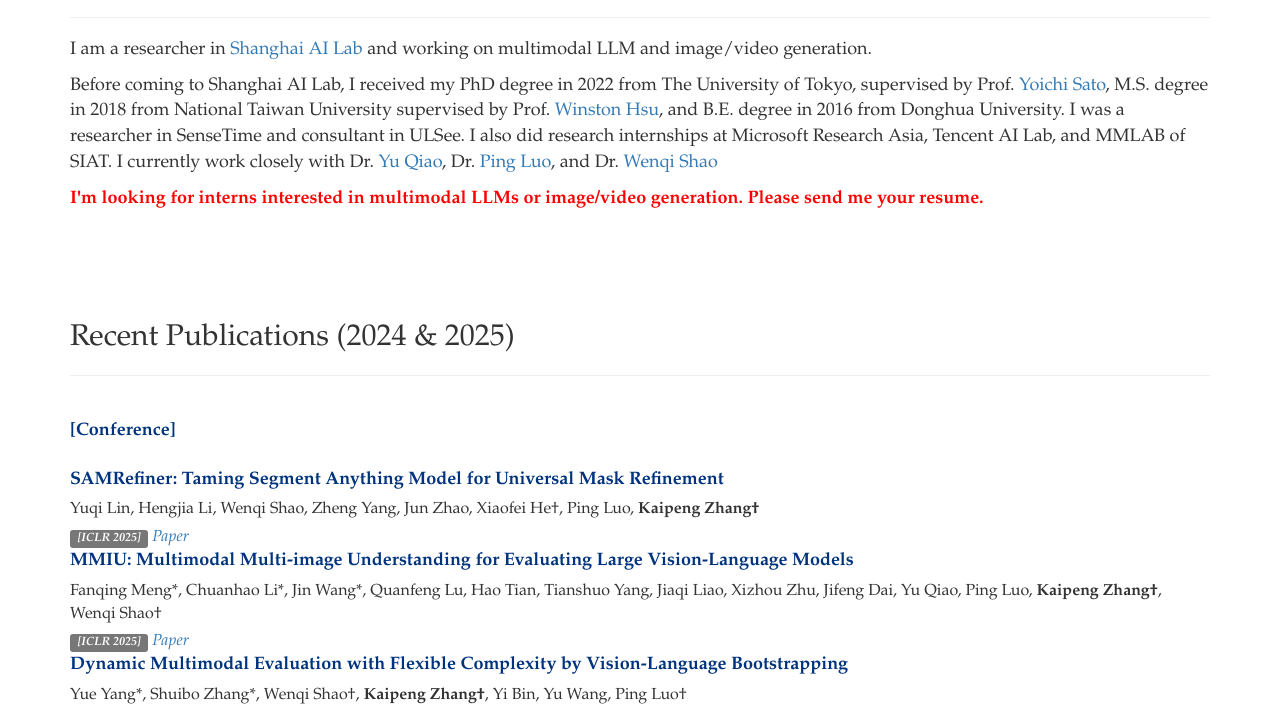
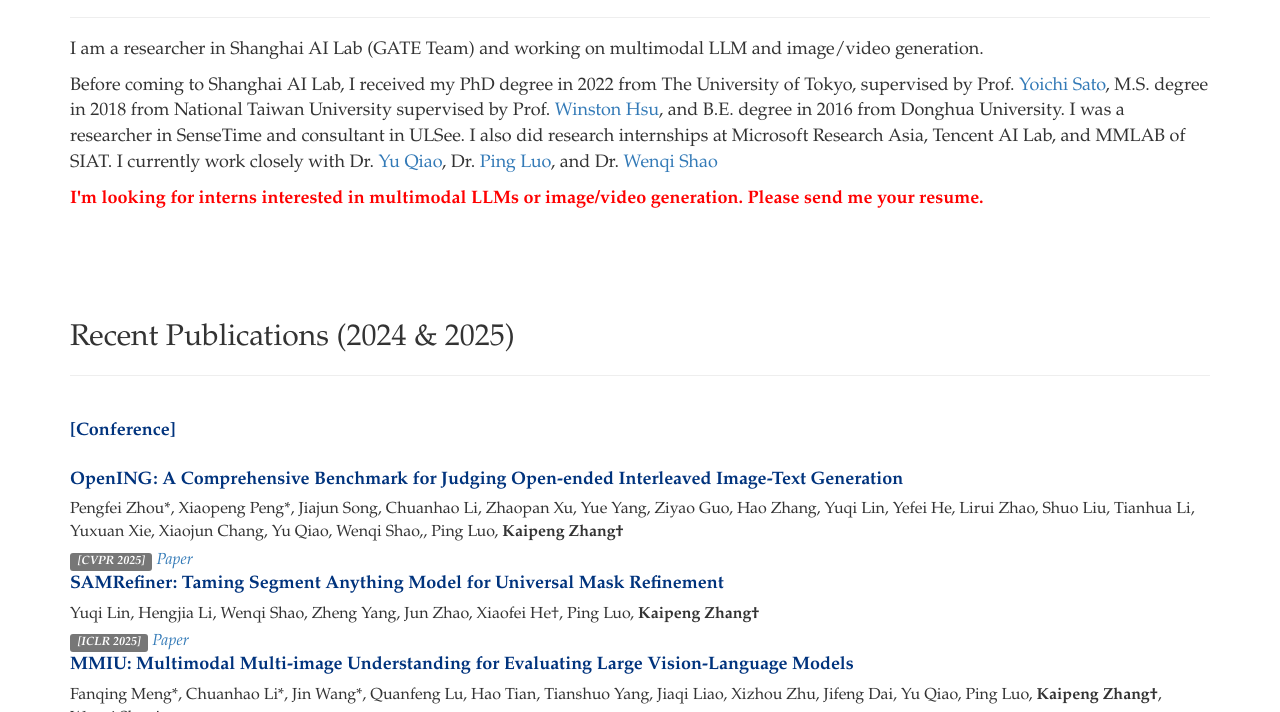
Before and after one commit to kpzhang93/kpzhang93.github.io, a plain HTML site: page index.html in a window 1280 px wide. Shown: the part 671-1383 px from the top of the page. Drawn offline with Linux system fonts and the light colour scheme.

Commit message:
Update index.html

```diff
--- a/index.html
+++ b/index.html
@@ -113,7 +113,7 @@
             <h2>About Me</h2>
             <hr>
             <div class="spacer"></div>
-            <p>I am a researcher in <a href='https://www.shlab.org.cn/'>Shanghai AI Lab</a> and working on multimodal LLM and image/video generation.</p>
+            <p>I am a researcher in Shanghai AI Lab (GATE Team) and working on multimodal LLM and image/video generation.</p>
             <p>Before coming to Shanghai AI Lab, I received my PhD degree in 2022 from The University of Tokyo, supervised by Prof. <a href='http://www.hci.iis.u-tokyo.ac.jp/~ysato/'>Yoichi Sato</a>, M.S. degree in 2018 from National Taiwan University supervised by Prof. <a href='https://winstonhsu.info/'>Winston Hsu</a>, and B.E. degree in 2016 from Donghua University. I was a researcher in SenseTime and consultant in ULSee. I also did research internships at Microsoft Research Asia, Tencent AI Lab, and MMLAB of SIAT. I currently work closely with Dr. <a href='http://mmlab.siat.ac.cn/yuqiao/'>Yu Qiao</a>, Dr. <a href='http://luoping.me/'>Ping Luo</a>, </a> and Dr. <a href='https://wqshao126.github.io/'>Wenqi Shao</a></p>
             <!--<p>My research interest mainly lies in computer vision, deep learning and focus on face analysis, active learning, and foundation vision models. I am fortunate to work closely with Dr. <a href='https://zhzhanp.github.io/'>Zhanpeng Zhang</a>, Dr. <a href='https://dblp.uni-trier.de/pers/hd/l/Li:Zhifeng'>Zhifeng Li</a>, Dr. <a href='https://scholar.google.com/citations?user=AjxoEpIAAAAJ&hl=zh-CN'>Wei Liu</a>, Dr. <a href='http://mmlab.siat.ac.cn/yuqiao/'>Yu Qiao</a> and <a href='http://ydwen.github.io'>Yandong Wen</a></p>!-->
             <p><span style="color:#FF0000;font-weight:bold;">I'm looking for interns interested in multimodal LLMs or image/video generation. Please send me your resume.</p>
@@ -172,6 +172,14 @@
 
 	<div class="paper">[Conference]</div>
 	</br>
+	<div>
+            <div class="paper">OpenING: A Comprehensive Benchmark for Judging Open-ended Interleaved Image-Text Generation</div>
+            <div class="author">Pengfei Zhou*, Xiaopeng Peng*, Jiajun Song, Chuanhao Li, Zhaopan Xu, Yue Yang, Ziyao Guo, Hao Zhang, Yuqi Lin, Yefei He, Lirui Zhao, Shuo Liu, Tianhua Li, Yuxuan Xie, Xiaojun Chang, Yu Qiao, Wenqi Shao,, Ping Luo, <b>Kaipeng Zhang†</b> </div>
+            <div class="conf">
+			<span class="label label-default">[CVPR 2025]</span> <b></b> <a href="https://opening-benchmark.github.io/" target="blank">Paper</a>
+			</div>
+          </div>
+
 			<div>
             <div class="paper">SAMRefiner: Taming Segment Anything Model for Universal Mask Refinement</div>
             <div class="author">Yuqi Lin, Hengjia Li, Wenqi Shao, Zheng Yang, Jun Zhao, Xiaofei He†, Ping Luo, <b>Kaipeng Zhang†</b> </div>
```
